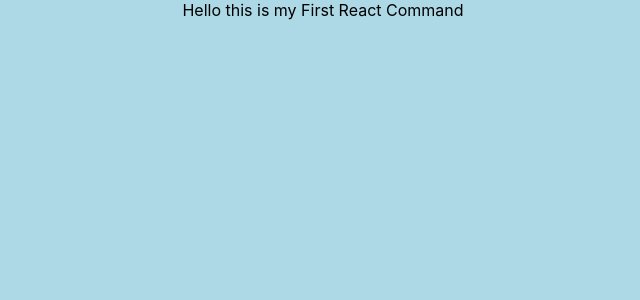
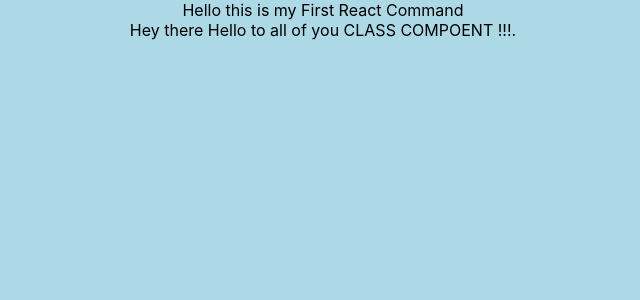
Before and after one commit to Abhishekbtech/ReactNotes, a React (Create React App) app: page / in a window 1280 px wide. Shown: the top 300 px of the page, without its empty margins (317-957 px from the left). Built offline with nearby package versions, Linux system fonts and the light colour scheme.

Commit message:
add class component

```diff
--- a/src/App.js
+++ b/src/App.js
@@ -1,10 +1,12 @@
 import './App.css';
+import HelloClassComponent from './Component/1.Basic/1.HelloWord/Class';
 import Hello from './Component/1.Basic/1.HelloWord/Hello';
 
 function App() {
   return (
     <div className="App">
       <Hello/>
+      <HelloClassComponent/>
     </div>
   );
 }
```
